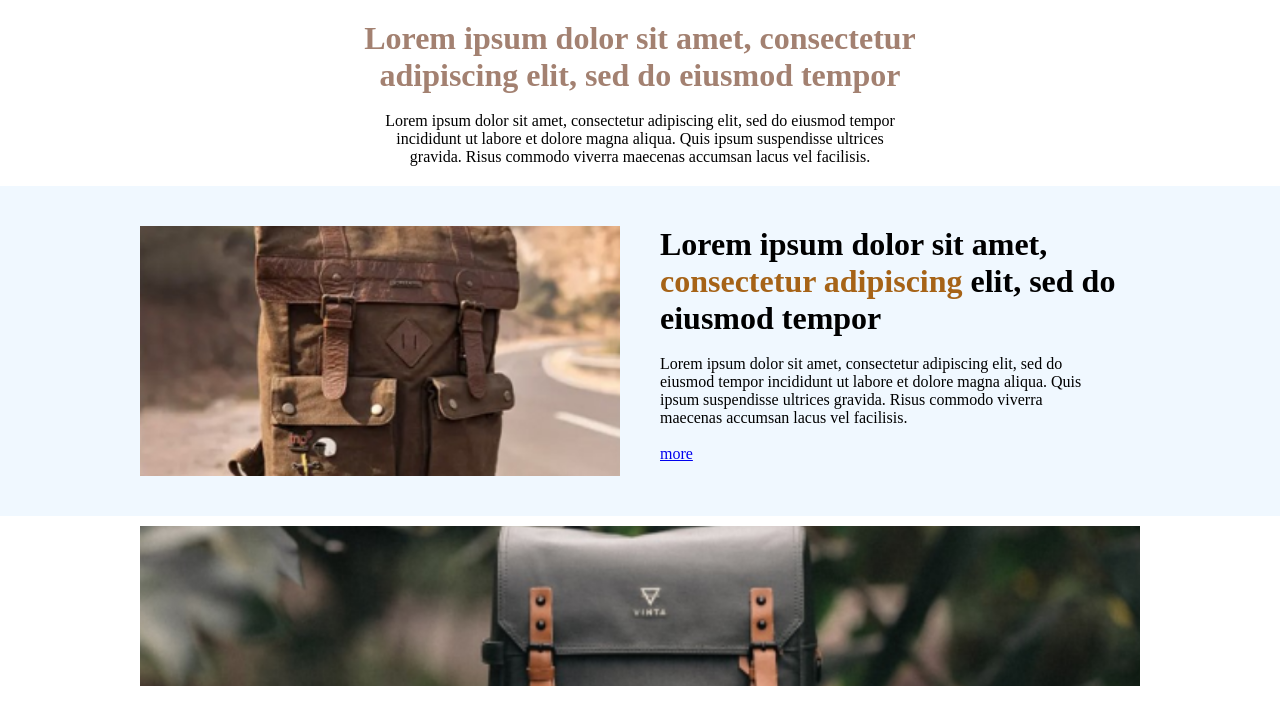
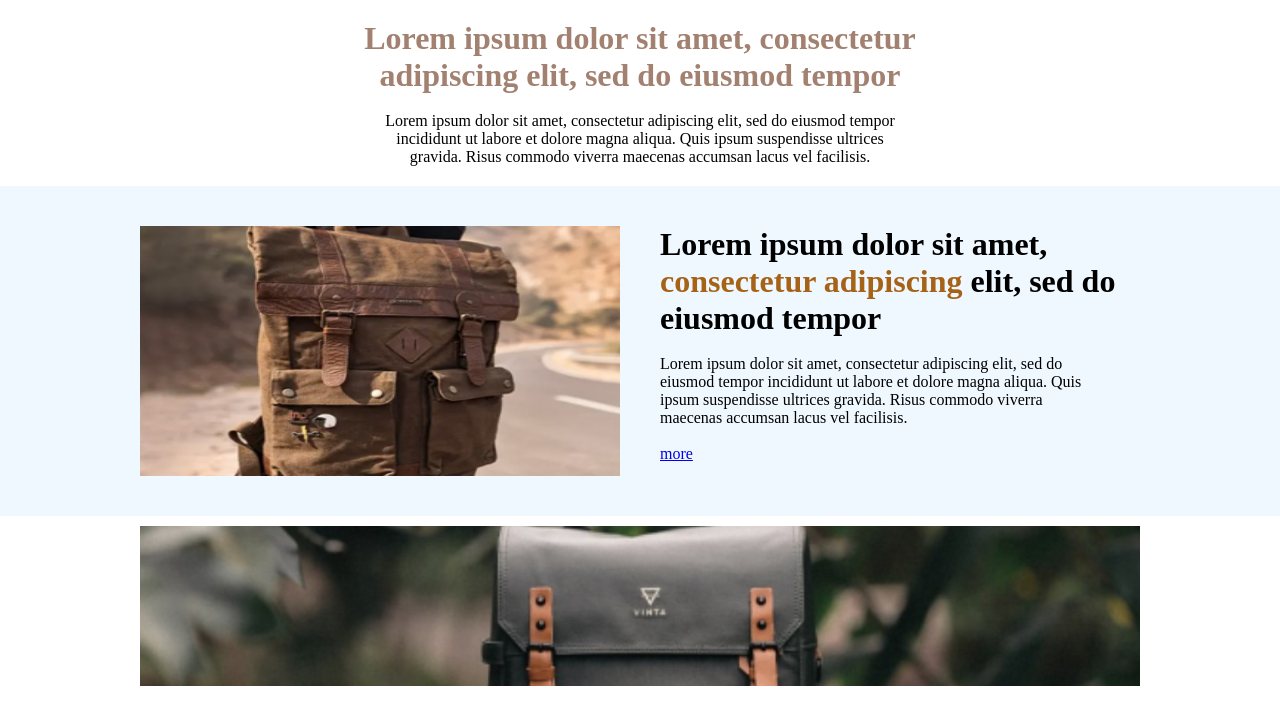
Before and after one commit to rosemolpp21/htmlandcss.assignment2, a plain HTML site: page index.html in a window 1280 px wide. Drawn offline with Linux system fonts and the light colour scheme.

Commit message:
assignment2

```diff
--- a/css/style.css
+++ b/css/style.css
@@ -1,5 +1,5 @@
 body {
-  overflow-x: hidden;
+  overflow: hidden;
 }
 .first-section {
   max-width: 100%;
@@ -34,7 +34,6 @@ body {
 .middle-sub-section img,
 .middle-sub-section .second-paragraph {
   width: 50%;
-  object-fit: cover;
 }
 .second-paragraph h1 span {
   color: rgb(166, 99, 23);
@@ -46,5 +45,4 @@ body {
 }
 .third-section img {
   width: 1000px;
-  object-fit: cover;
 }
```
Also changed, not shown: index.html (+1 -1 lines).
